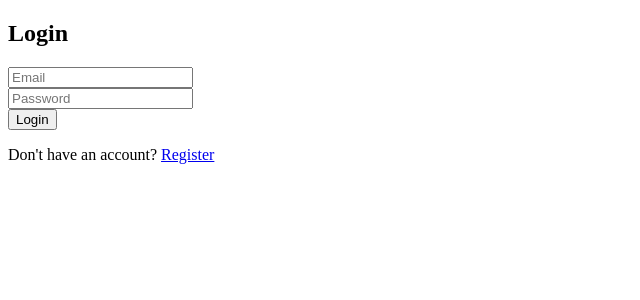
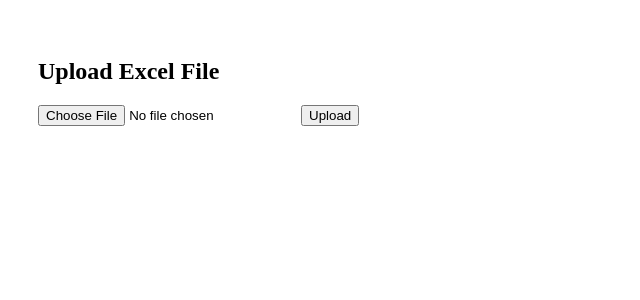
Before and after one commit to Yash-Raj191/frontend, a React (Create React App) app: page /upload in a window 1280 px wide. Before the commit this address led to /login. Shown: the top 300 px of the page, without its empty margins (0-640 px from the left). Built offline with nearby package versions, Linux system fonts and the light colour scheme; sample sign-in values are in the browser's storage.

Commit message:
Complete frontend core logic and setup for team handoff

```diff
--- a/src/App.js
+++ b/src/App.js
@@ -2,6 +2,8 @@ import { BrowserRouter, Routes, Route, Navigate } from 'react-router-dom';
 import Login from './pages/Login';
 import Register from './pages/Register';
 import Dashboard from './pages/Dashboard';
+import Upload from './pages/Upload';
+import History from './pages/History';
 import ProtectedRoute from './components/ProtectedRoute';
 
 function App() {
@@ -10,12 +12,27 @@ function App() {
       <Routes>
         <Route path="/login" element={<Login />} />
         <Route path="/register" element={<Register />} />
-        {/* Protected Route Example */}
         <Route
           path="/dashboard"
           element={
             <ProtectedRoute>
               <Dashboard />
+            </ProtectedRoute>
+          }
+        />
+        <Route
+          path="/upload"
+          element={
+            <ProtectedRoute>
+              <Upload />
+            </ProtectedRoute>
+          }
+        />
+        <Route
+          path="/history"
+          element={
+            <ProtectedRoute>
+              <History />
             </ProtectedRoute>
           }
         />
--- /dev/null
+++ b/src/components/Navbar.js
@@ -0,0 +1,23 @@
+import React from 'react';
+import { Link } from 'react-router-dom';
+import { useAuth } from '../context/AuthContext';
+
+const Navbar = ({ onLogout }) => {
+  const { user } = useAuth();
+  return (
+    <nav style={{background: '#eee', padding: '10px 20px', display: 'flex', justifyContent: 'space-between'}}>
+      <div>
+        <b>Excel Analytics</b>
+        <Link to="/dashboard" style={{marginLeft: 20}}>Dashboard</Link>
+        <Link to="/upload" style={{marginLeft: 20}}>Upload Excel</Link>
+        <Link to="/history" style={{marginLeft: 20}}>History</Link>
+      </div>
+      <div>
+        <span style={{marginRight: 20}}>Hello, {user?.name || 'User'}</span>
+        <button onClick={onLogout}>Logout</button>
+      </div>
+    </nav>
+  );
+};
+
+export default Navbar;
--- a/src/components/ProtectedRoute.js
+++ b/src/components/ProtectedRoute.js
@@ -5,12 +5,10 @@ import { useAuth } from '../context/AuthContext';
 const ProtectedRoute = ({ children }) => {
   const { token } = useAuth();
 
-  // If there's no token, redirect to login
   if (!token) {
     return <Navigate to="/login" replace />;
   }
 
-  // Otherwise, render the protected component
   return children;
 };
 
--- a/src/context/AuthContext.js
+++ b/src/context/AuthContext.js
@@ -1,28 +1,27 @@
 import React, { createContext, useContext, useState } from 'react';
 
-// Create the context
 const AuthContext = createContext();
 
-// AuthProvider component to wrap your app
 export const AuthProvider = ({ children }) => {
-  const [user, setUser] = useState(null);   // Store user info (e.g., {name, email, role})
+  const [user, setUser] = useState(() => {
+    const userData = localStorage.getItem('user');
+    return userData ? JSON.parse(userData) : null;
+  });
   const [token, setToken] = useState(() => localStorage.getItem('token') || '');
 
-  // Login function
   const login = (userData, jwtToken) => {
     setUser(userData);
     setToken(jwtToken);
     localStorage.setItem('token', jwtToken);
+    localStorage.setItem('user', JSON.stringify(userData));
   };
 
-  // Logout function
   const logout = () => {
     setUser(null);
     setToken('');
     localStorage.removeItem('token');
+    localStorage.removeItem('user');
   };
-
-  // You can expand this context with more features as needed
 
   return (
     <AuthContext.Provider value={{ user, token, login, logout }}>
@@ -31,5 +30,4 @@ export const AuthProvider = ({ children }) => {
   );
 };
 
-// Custom hook to use the AuthContext
 export const useAuth = () => useContext(AuthContext);
--- a/src/pages/Dashboard.js
+++ b/src/pages/Dashboard.js
@@ -1,4 +1,29 @@
-function Dashboard() {
-  return <div>Dashboard Page</div>;
-}
+import React from 'react';
+import { useAuth } from '../context/AuthContext';
+import { useNavigate } from 'react-router-dom';
+import Navbar from '../components/Navbar';
+
+const Dashboard = () => {
+  const { logout } = useAuth();
+  const navigate = useNavigate();
+
+  const handleLogout = () => {
+    logout();
+    navigate('/login');
+  };
+
+  return (
+    <div>
+      <Navbar onLogout={handleLogout} />
+      <div style={{padding: '30px'}}>
+        <h2>Welcome to your Dashboard!</h2>
+        <p>
+          Use the navigation above to upload Excel files, view your analysis history, or manage your profile.
+        </p>
+        {/* You can add dashboard widgets, stats, or quick links here */}
+      </div>
+    </div>
+  );
+};
+
 export default Dashboard;
--- /dev/null
+++ b/src/pages/History.js
@@ -0,0 +1,7 @@
+const History = () => (
+  <div style={{padding: '30px'}}>
+    <h2>Analysis History</h2>
+    <p>This is where you will see your upload and analysis history.</p>
+  </div>
+);
+export default History;
--- a/src/pages/Login.js
+++ b/src/pages/Login.js
@@ -6,6 +6,7 @@ import { useNavigate } from 'react-router-dom';
 const Login = () => {
   const [form, setForm] = useState({ email: '', password: '' });
   const [error, setError] = useState('');
+  const [loading, setLoading] = useState(false);
   const { login } = useAuth();
   const navigate = useNavigate();
 
@@ -16,16 +17,21 @@ const Login = () => {
   const handleSubmit = async (e) => {
     e.preventDefault();
     setError('');
+    setLoading(true);
     try {
-      // Call your backend login API
-      const res = await axios.post('http://localhost:5000/api/auth/login', form);
-      // Pass user info and token to context
+      const res = await axios.post('/api/auth/login', form);
       login(res.data.user, res.data.token);
-      // Redirect handled by context or here if needed
-      navigate('/dashboard');
+
+      // Role-based redirect
+      if (res.data.user.role === 'admin') {
+        navigate('/admin');
+      } else {
+        navigate('/dashboard');
+      }
     } catch (err) {
       setError(err.response?.data?.message || 'Login failed');
     }
+    setLoading(false);
   };
 
   return (
@@ -49,7 +55,9 @@ const Login = () => {
           onChange={handleChange}
           required
         /><br />
-        <button type="submit">Login</button>
+        <button type="submit" disabled={loading}>
+          {loading ? 'Logging in...' : 'Login'}
+        </button>
       </form>
       <p>
         Don't have an account? <a href="/register">Register</a>
--- a/src/pages/Register.js
+++ b/src/pages/Register.js
@@ -6,6 +6,7 @@ const Register = () => {
   const [form, setForm] = useState({ name: '', email: '', password: '' });
   const [error, setError] = useState('');
   const [success, setSuccess] = useState('');
+  const [loading, setLoading] = useState(false);
   const navigate = useNavigate();
 
   const handleChange = (e) => {
@@ -16,14 +17,15 @@ const Register = () => {
     e.preventDefault();
     setError('');
     setSuccess('');
+    setLoading(true);
     try {
-      // Call your backend register API
-      await axios.post('http://localhost:5000/api/auth/register', form);
+      await axios.post('/api/auth/register', form);
       setSuccess('Registration successful! Please login.');
       setTimeout(() => navigate('/login'), 1500);
     } catch (err) {
       setError(err.response?.data?.message || 'Registration failed');
     }
+    setLoading(false);
   };
 
   return (
@@ -56,7 +58,9 @@ const Register = () => {
           onChange={handleChange}
           required
         /><br />
-        <button type="submit">Register</button>
+        <button type="submit" disabled={loading}>
+          {loading ? 'Registering...' : 'Register'}
+        </button>
       </form>
       <p>
         Already have an account? <a href="/login">Login</a>
--- /dev/null
+++ b/src/pages/Upload.js
@@ -0,0 +1,64 @@
+import React, { useState } from 'react';
+import axios from 'axios';
+
+const Upload = () => {
+  const [file, setFile] = useState(null);
+  const [message, setMessage] = useState('');
+  const [uploading, setUploading] = useState(false);
+
+  const handleFileChange = (e) => {
+    setFile(e.target.files[0]);
+    setMessage('');
+  };
+
+  const handleSubmit = async (e) => {
+    e.preventDefault();
+    setMessage('');
+    if (!file) {
+      setMessage('Please select an Excel file to upload.');
+      return;
+    }
+    const formData = new FormData();
+    formData.append('file', file);
+
+    setUploading(true);
+    try {
+      // Adjust the URL if your backend endpoint is different
+      const res = await axios.post('/api/upload', formData, {
+        headers: {
+          'Content-Type': 'multipart/form-data',
+        },
+      });
+      setMessage('File uploaded successfully!');
+      // You can also handle the response data here (e.g., show a preview)
+    } catch (err) {
+      setMessage(
+        err.response?.data?.message || 'File upload failed. Please try again.'
+      );
+    }
+    setUploading(false);
+  };
+
+  return (
+    <div style={{ padding: '30px' }}>
+      <h2>Upload Excel File</h2>
+      <form onSubmit={handleSubmit}>
+        <input
+          type="file"
+          accept=".xls,.xlsx"
+          onChange={handleFileChange}
+        />
+        <button type="submit" disabled={uploading} style={{ marginLeft: 10 }}>
+          {uploading ? 'Uploading...' : 'Upload'}
+        </button>
+      </form>
+      {message && (
+        <div style={{ marginTop: 20, color: message.includes('success') ? 'green' : 'red' }}>
+          {message}
+        </div>
+      )}
+    </div>
+  );
+};
+
+export default Upload;
```
